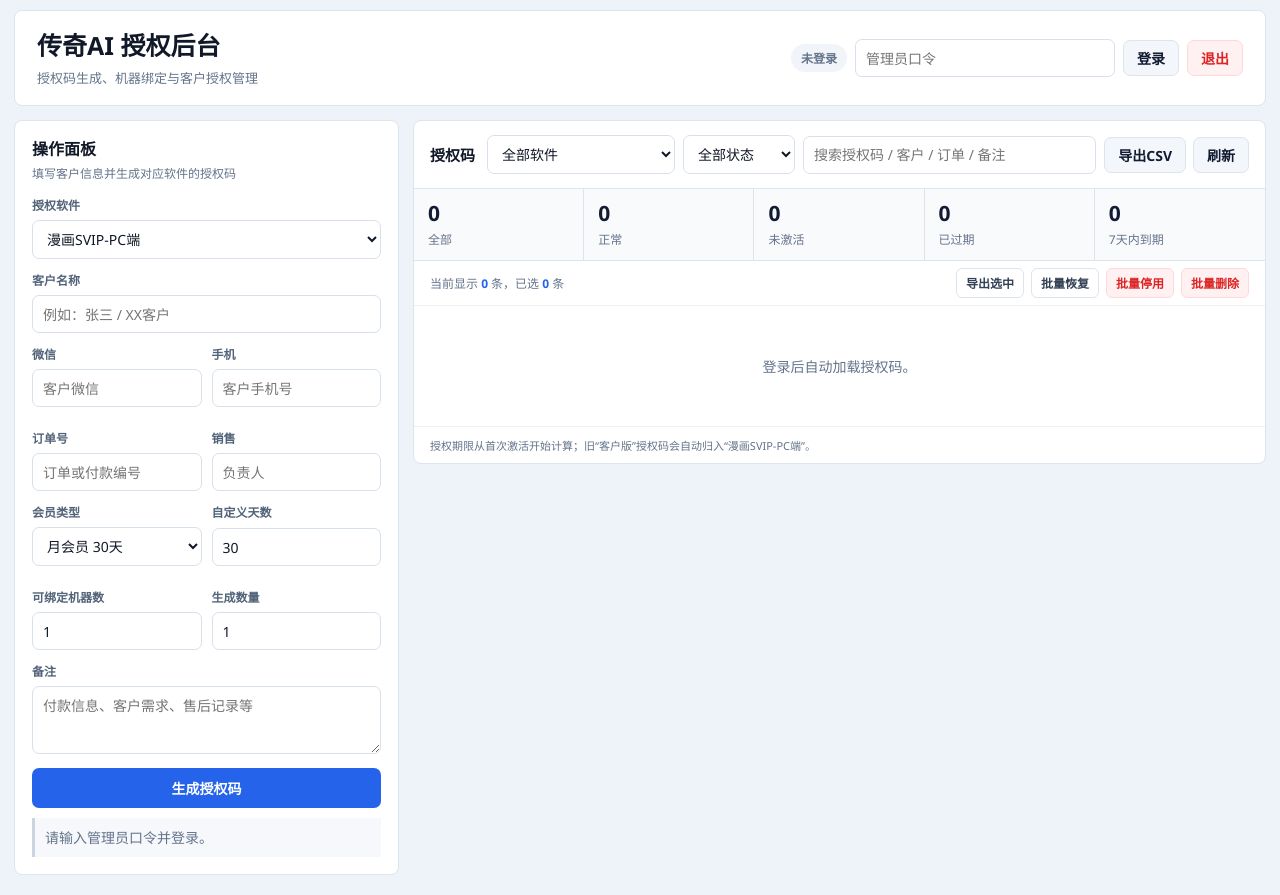
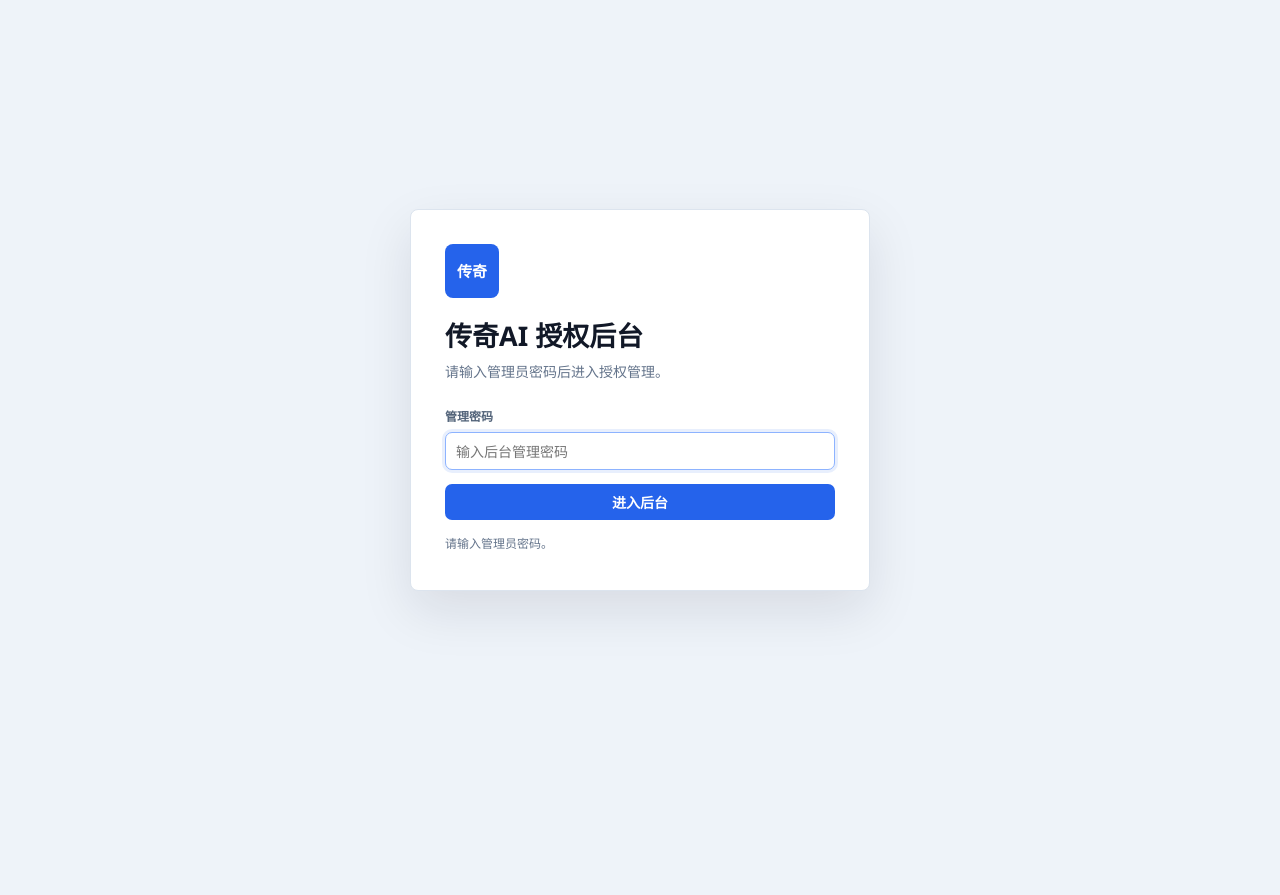
Before and after one commit to jialinhe52-boop/chuanqiai-license-pages, a plain HTML site: page admin/index.html in a window 1280 px wide. After the commit the page ends 800 px from the top, so only its background shows below. Drawn offline with Linux system fonts and the light colour scheme.

Commit message:
Require password before showing admin dashboard

```diff
--- a/admin/index.html
+++ b/admin/index.html
@@ -38,6 +38,40 @@
       button, input, select, textarea { font: inherit; }
       button { cursor: pointer; }
       button:disabled { cursor: not-allowed; opacity: .55; }
+      [hidden] { display: none !important; }
+      .login-shell {
+        min-height: 100vh;
+        display: grid;
+        place-items: center;
+        padding: 24px;
+      }
+      .login-card {
+        width: min(460px, 100%);
+        padding: 34px;
+        background: var(--panel);
+        border: 1px solid var(--line);
+        border-radius: var(--radius);
+        box-shadow: 0 20px 52px rgba(15, 23, 42, .10);
+      }
+      .login-mark {
+        width: 54px;
+        height: 54px;
+        display: grid;
+        place-items: center;
+        margin-bottom: 20px;
+        border-radius: 8px;
+        background: var(--blue);
+        color: #fff;
+        font-size: 15px;
+        font-weight: 800;
+      }
+      .login-card h1 { margin: 0; font-size: 27px; line-height: 1.3; }
+      .login-card > p { margin: 8px 0 24px; color: var(--muted); line-height: 1.6; }
+      .login-field { display: grid; gap: 7px; }
+      .login-field span { color: #53647a; font-size: 12px; font-weight: 700; }
+      .login-submit { width: 100%; min-height: 42px; margin-top: 14px; }
+      .login-message { min-height: 22px; margin-top: 14px; color: var(--muted); font-size: 12px; line-height: 1.6; }
+      .login-message.bad { color: var(--red); }
       .app { width: min(1500px, 100%); margin: 0 auto; padding: 10px 14px 20px; }
       .topbar {
         min-height: 96px;
@@ -254,6 +288,9 @@
         .selection-bar { align-items: flex-start; flex-direction: column; padding: 10px 12px; }
       }
       @media (max-width: 430px) {
+        .login-shell { padding: 14px; }
+        .login-card { padding: 26px 20px; }
+        .login-card h1 { font-size: 23px; }
         .field-grid { grid-template-columns: 1fr; gap: 0; }
         .toolbar select, .toolbar .status-filter { width: 100%; }
         .toolbar-actions .button { flex: 1 1 calc(50% - 4px); }
@@ -262,16 +299,28 @@
     </style>
   </head>
   <body>
-    <div class="app">
+    <div class="login-shell" id="loginView">
+      <section class="login-card" aria-labelledby="loginTitle">
+        <div class="login-mark">传奇</div>
+        <h1 id="loginTitle">传奇AI 授权后台</h1>
+        <p>请输入管理员密码后进入授权管理。</p>
+        <label class="login-field">
+          <span>管理密码</span>
+          <input id="adminToken" type="password" autocomplete="current-password" placeholder="输入后台管理密码" aria-label="管理密码" autofocus />
+        </label>
+        <button class="button primary login-submit" id="saveTokenBtn" type="button">进入后台</button>
+        <div class="login-message" id="loginMessage" role="status">请输入管理员密码。</div>
+      </section>
+    </div>
+
+    <div class="app" id="adminApp" hidden>
       <header class="topbar">
         <div class="brand">
           <h1>传奇AI 授权后台</h1>
           <p>授权码生成、机器绑定与客户授权管理</p>
         </div>
         <div class="auth">
-          <span class="login-state" id="loginState">未登录</span>
-          <input id="adminToken" type="password" autocomplete="current-password" placeholder="管理员口令" aria-label="管理员口令" />
-          <button class="button subtle" id="saveTokenBtn">登录</button>
+          <span class="login-state online" id="loginState">已登录</span>
           <button class="button danger" id="logoutBtn">退出</button>
         </div>
       </header>
@@ -407,10 +456,11 @@
       };
       let lastItems = [];
       let lastCreatedItems = [];
+      let activeAdminToken = "";
 
-      tokenInput.value = localStorage.getItem("comicLicenseAdminToken") || "";
+      localStorage.removeItem("comicLicenseAdminToken");
 
-      function token() { return tokenInput.value.trim(); }
+      function token() { return activeAdminToken; }
       function esc(value) {
         return String(value || "").replace(/[&<>"']/g, (char) => ({ "&": "&amp;", "<": "&lt;", ">": "&gt;", '"': "&quot;", "'": "&#39;" }[char]));
       }
@@ -421,6 +471,31 @@
       function setLoginState(online) {
         $("#loginState").textContent = online ? "已登录" : "未登录";
         $("#loginState").className = "login-state" + (online ? " online" : "");
+      }
+      function setLoginMessage(text, kind = "") {
+        $("#loginMessage").textContent = text;
+        $("#loginMessage").className = "login-message" + (kind ? " " + kind : "");
+      }
+      function showAdmin(data) {
+        lastItems = data.items || [];
+        tokenInput.value = "";
+        $("#loginView").hidden = true;
+        $("#adminApp").hidden = false;
+        setLoginState(true);
+        renderStats();
+        renderList();
+        setMessage("数据已同步，共 " + lastItems.length + " 个授权码。", "ok");
+      }
+      function showLogin(message = "请输入管理员密码。", kind = "") {
+        activeAdminToken = "";
+        tokenInput.value = "";
+        lastItems = [];
+        lastCreatedItems = [];
+        $("#codeOutput").hidden = true;
+        $("#adminApp").hidden = true;
+        $("#loginView").hidden = false;
+        setLoginMessage(message, kind);
+        window.setTimeout(() => tokenInput.focus(), 0);
       }
       function formatTime(value) {
         const date = new Date(value || "");
@@ -555,20 +630,17 @@
       }
       async function refreshList() {
         if (!token()) {
-          setLoginState(false);
-          return setMessage("请输入管理员口令并登录。", "bad");
+          showLogin("登录已失效，请重新输入管理员密码。", "bad");
+          return;
         }
         try {
           const data = await adminApi("/api/admin/licenses");
           lastItems = data.items || [];
-          setLoginState(true);
           renderStats();
           renderList();
           setMessage("数据已同步，共 " + lastItems.length + " 个授权码。", "ok");
         } catch (error) {
-          setLoginState(false);
-          setMessage(error.message, "bad");
-          $("#listWrap").innerHTML = '<div class="empty">登录失败，请检查管理员口令。</div>';
+          showLogin("登录已失效，请重新输入管理员密码。", "bad");
         }
       }
       async function batchSetDisabled(disabled) {
@@ -582,20 +654,25 @@
         } catch (error) { setMessage(error.message, "bad"); }
       }
 
-      $("#saveTokenBtn").addEventListener("click", () => {
-        if (!token()) return setMessage("请输入管理员口令", "bad");
-        localStorage.setItem("comicLicenseAdminToken", token());
-        refreshList();
+      $("#saveTokenBtn").addEventListener("click", async () => {
+        const candidate = tokenInput.value.trim();
+        if (!candidate) return setLoginMessage("请输入管理员密码。", "bad");
+        activeAdminToken = candidate;
+        $("#saveTokenBtn").disabled = true;
+        setLoginMessage("正在验证密码...");
+        try {
+          showAdmin(await adminApi("/api/admin/licenses"));
+        } catch (error) {
+          activeAdminToken = "";
+          tokenInput.select();
+          setLoginMessage("密码错误，请重新输入。", "bad");
+        } finally {
+          $("#saveTokenBtn").disabled = false;
+        }
       });
       tokenInput.addEventListener("keydown", (event) => { if (event.key === "Enter") $("#saveTokenBtn").click(); });
       $("#logoutBtn").addEventListener("click", () => {
-        localStorage.removeItem("comicLicenseAdminToken");
-        tokenInput.value = "";
-        lastItems = [];
-        setLoginState(false);
-        renderStats();
-        renderList();
-        setMessage("已退出登录。", "");
+        showLogin("已退出，请重新输入管理员密码。");
       });
       $("#refreshBtn").addEventListener("click", refreshList);
       $("#searchInput").addEventListener("input", renderList);
@@ -676,7 +753,7 @@
       });
       $("#exportNewCodesBtn").addEventListener("click", () => downloadCsv(lastCreatedItems, "license_new"));
 
-      if (token()) refreshList();
+      showLogin();
     </script>
   </body>
 </html>
```
